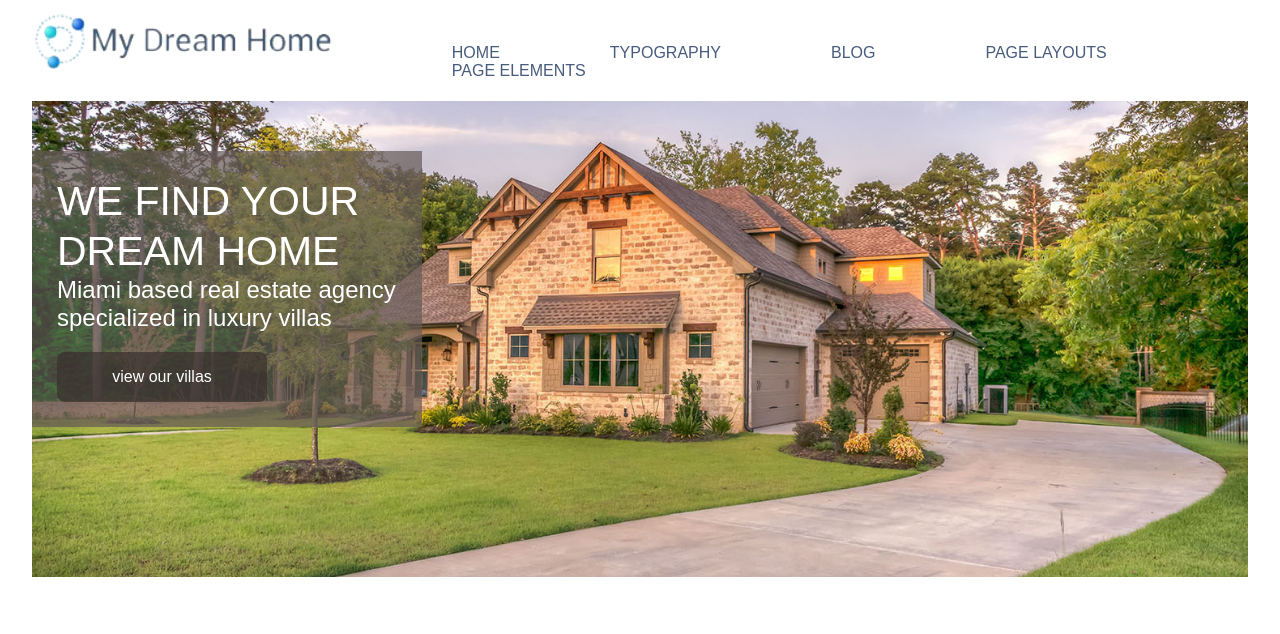
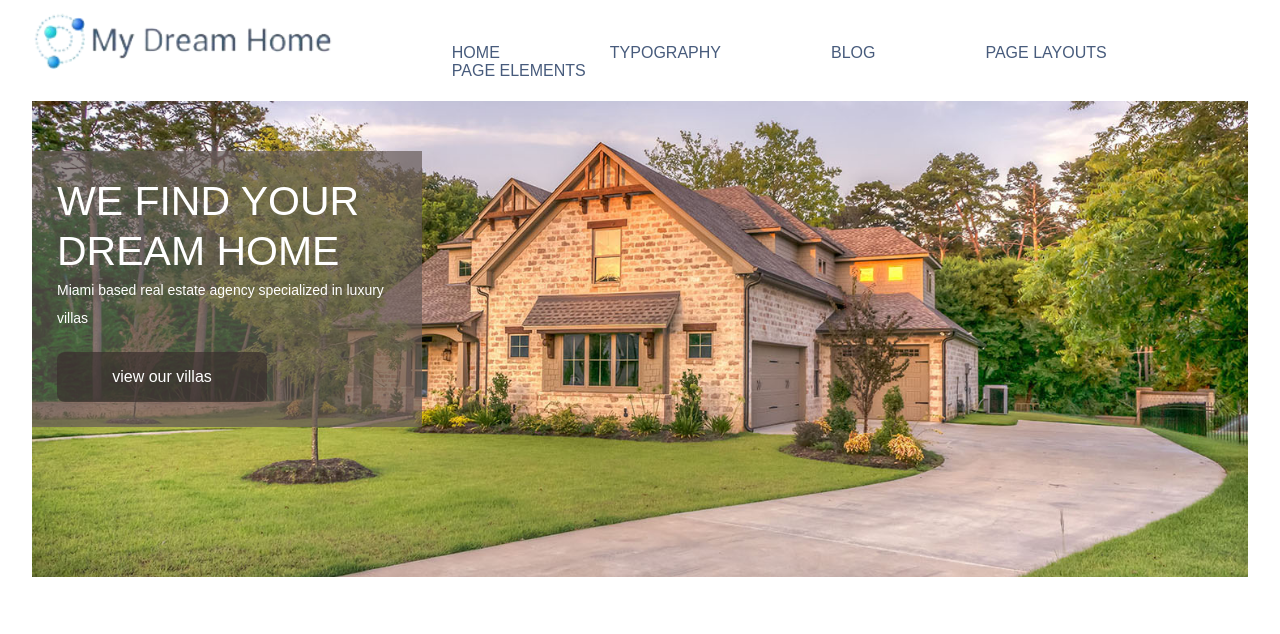
Before and after one commit to Rakibachowdhury06/Dream_home-Web-page, a plain HTML site: page index.html in a window 1280 px wide. Shown: the top 634 px of the page. Drawn offline with Linux system fonts and the light colour scheme.

Commit message:
Update style.css

```diff
--- a/css/style.css
+++ b/css/style.css
@@ -175,7 +175,7 @@ header{
 	text-align: center;
 	line-height:30px;}
 
-p:last-child{
+p:nth-child(2){
 	font-size:14px;
 	}
 
```
